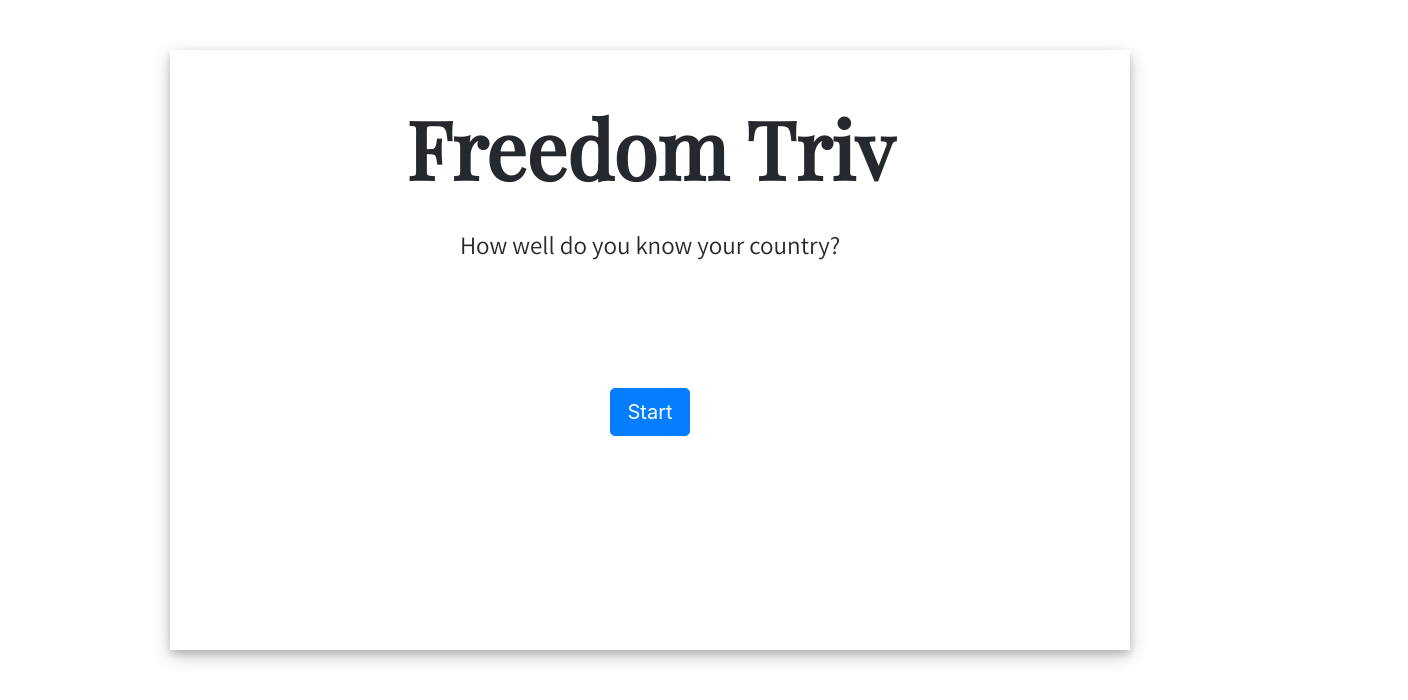
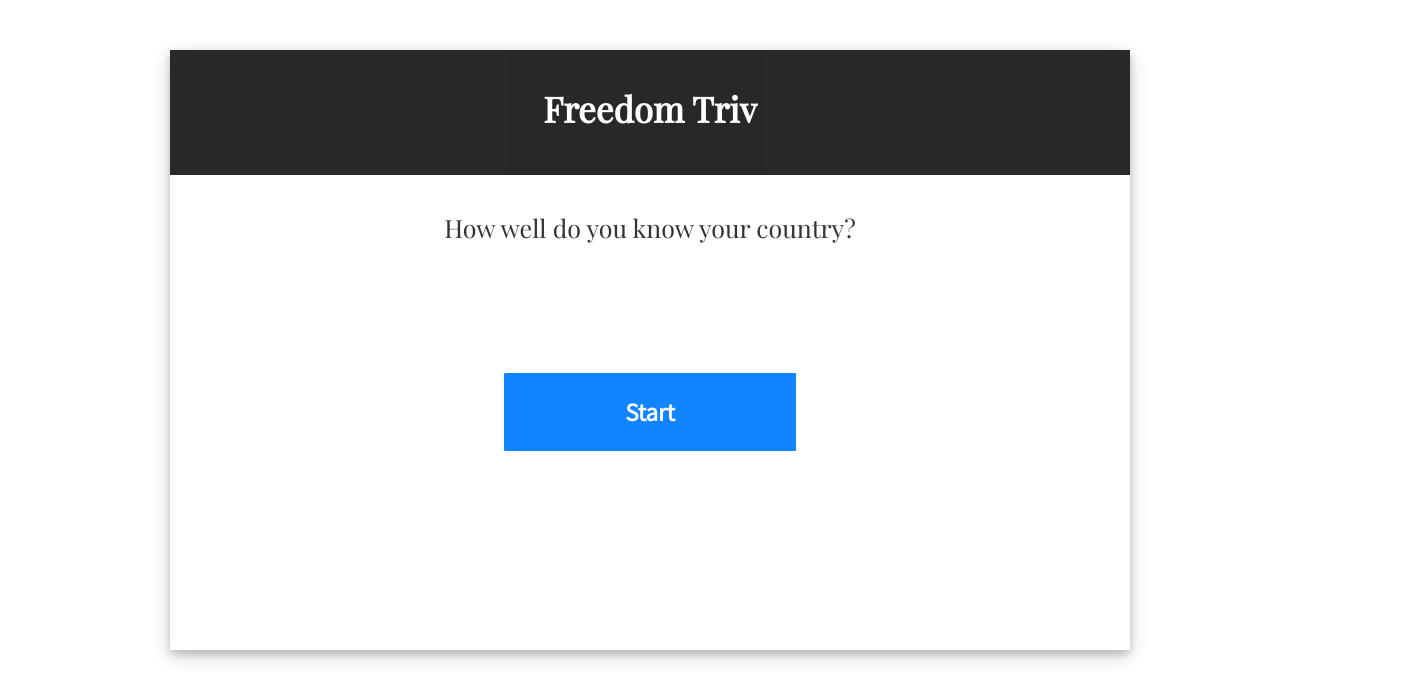
Before and after one commit to obialfred/TriviaGame, a plain HTML site: page index.html in a window 1280 px wide. Shown: the whole page, 1408 px wide, since content can reach past the window. Drawn offline with nearby package versions, Linux system fonts and the light colour scheme.

Commit message:
updated design

```diff
--- a/assets/css/style.css
+++ b/assets/css/style.css
@@ -10,9 +10,9 @@ body {
     width: 75%;
     position: absolute;
     left: 120px;
-    opacity: 0.98;
+    opacity: 0.93;
     margin: 50px;
-    padding: 40px;
+    /* padding: 40px; */
     box-shadow: 0 4px 8px 0 rgba(0, 0, 0, 0.2), 0 6px 20px 0 rgba(0, 0, 0, 0.19);
 
 }
@@ -21,24 +21,87 @@ body {
     font-family: 'Playfair Display',
         serif;
     font-weight: 900;
-    font-size: 80px;
+    font-size: 35px;
     text-align: center;
     margin: 5px;
+    position: relative;
     padding: 5px;
+    top: 28px;
+    color: white;
 }
 
 #MainSubTitle {
-    font-family: 'Assistant',
-        sans-serif;
+    /* font-family: 'Assistant',
+        sans-serif; */
+    font-family: 'Playfair Display',
+        serif;
     font-weight: 100;
     text-align: center;
     font-size: 25px;
+    position: relative;
+    top: 115px;
 }
 
 #buttonId {
     text-align: center;
 }
 
-#startButton{
+.btn-primary {
+    font-family: 'Assistant',
+        sans-serif;
+    font-size: 25px;
+    font-weight: 900;
+    position: relative;
+    top: 165px;
+    padding: 19px 120px;
+    border-radius: 1px;
+
 
 }
+
+/* .backLayer {
+    height: 100%;
+    width: 100%;
+    position: absolute;
+    background-color: white;
+    opacity: 0.36;
+} */
+
+.backLayer{
+    height: 110%;
+    width: 110%;
+    position: absolute;
+    background: inherit;
+    border-radius: 2px;
+    overflow: hidden;
+    box-shadow: inset 0 0 0 200px rgba(255,255,255,0.05);
+    filter: blur(10px);
+  }
+
+  #cardBanner{
+      background-color: black;
+      height: 125px;
+      width: 100%;
+      position: absolute;
+      margin: 0px;
+      padding: 0px;
+      top: 0px;
+      opacity: 0.9;
+
+  }
+
+  /* .backLayer:after{
+   content: '';
+   width: 300px;
+   height: 300px;
+   background: inherit;
+   position: absolute;
+   left: -25px;
+   left position
+   right: 0;
+   top: -25px;
+   top position
+   bottom: 0;
+   box-shadow: inset 0 0 0 200px rgba(255,255,255,0.05);
+   filter: blur(10px);
+  } */
--- a/index.html
+++ b/index.html
@@ -6,75 +6,31 @@
     <meta http-equiv="X-UA-Compatible" content="IE=edge">
     <title>Freedom Triv - How well do you know your country?</title>
     <meta name="viewport" content="width=device-width, initial-scale=1">
-    <link rel="stylesheet" href="https://maxcdn.bootstrapcdn.com/bootstrap/4.0.0/css/bootstrap.min.css" integrity="sha384-Gn5384xqQ1aoWXA+058RXPxPg6fy4IWvTNh0E263XmFcJlSAwiGgFAW/dAiS6JXm" crossorigin="anonymous">
+    <link rel="stylesheet" href="https://maxcdn.bootstrapcdn.com/bootstrap/4.0.0/css/bootstrap.min.css"
+        integrity="sha384-Gn5384xqQ1aoWXA+058RXPxPg6fy4IWvTNh0E263XmFcJlSAwiGgFAW/dAiS6JXm" crossorigin="anonymous">
     <link rel="stylesheet" type="text/css" media="screen" href="assets/css/style.css">
     <link href="https://fonts.googleapis.com/css?family=Assistant|Playfair+Display&display=swap" rel="stylesheet">
     <!-- <script src="main.js"></script> -->
 
     <style type="text/css">
-    body {
-    background-image: url("assets/images/american-pattern-composed-from-national-flags-of-the-united-states-of-america-on-background-with-alpha-channel-4k-ultrahd-motion-graphic-come-in-on-scene-and-come-out-animation_rya7zeabe_thumbnail-full05.png");
-}
-    </style>
-
-    <!-- <style type="text/css">
         body {
             background-image: url("assets/images/american-pattern-composed-from-national-flags-of-the-united-states-of-america-on-background-with-alpha-channel-4k-ultrahd-motion-graphic-come-in-on-scene-and-come-out-animation_rya7zeabe_thumbnail-full05.png");
         }
+    </style>
 
-        .gameFront {
-            background-color: white;
-            height: 75%;
-            width: 75%;
-            position: absolute;
-            left: 120px;
-            opacity: 0.98;
-            margin: 50px;
-            padding: 40px;
-            box-shadow: 0 4px 8px 0 rgba(0, 0, 0, 0.2), 0 6px 20px 0 rgba(0, 0, 0, 0.19);
 
-        }
-
-        #MainTitle {
-            font-family: 'Playfair Display',
-                serif;
-            font-weight: 900;
-            font-size: 80px;
-            text-align: center;
-            margin: 5px;
-            padding: 5px;
-        }
-
-        #MainSubTitle {
-            font-family: 'Assistant',
-                sans-serif;
-            font-weight: 100;
-            text-align: center;
-            font-size: 25px;
-        }
-
-        #buttonId {
-            text-align: center;
-        }
-
-        #startButton{
-
-        } -->
-
-        <!-- /* font-family: 'Playfair Display',
-        serif;
-        font-family: 'Assistant',
-        sans-serif; */ -->
-    </style>
 </head>
 
 <body>
-    <div class="gameFront">
-        <h1 id="MainTitle">Freedom Triv</h1>
-        <br>
-        <h2 id="MainSubTitle">How well do you know your country?</h2>
+    <div class = "backLayer"></div>
+    <div class= "gameFront">
+        <div id="cardBanner"><h1 id="MainTitle">Freedom Triv</h1></div>
         <br>
         <br>
+        <!-- <br>
+        <br>
+        <br> -->
+        <h2 id="MainSubTitle">How well do you know your country?</h2>
         <br>
         <br>
         <br>
```
